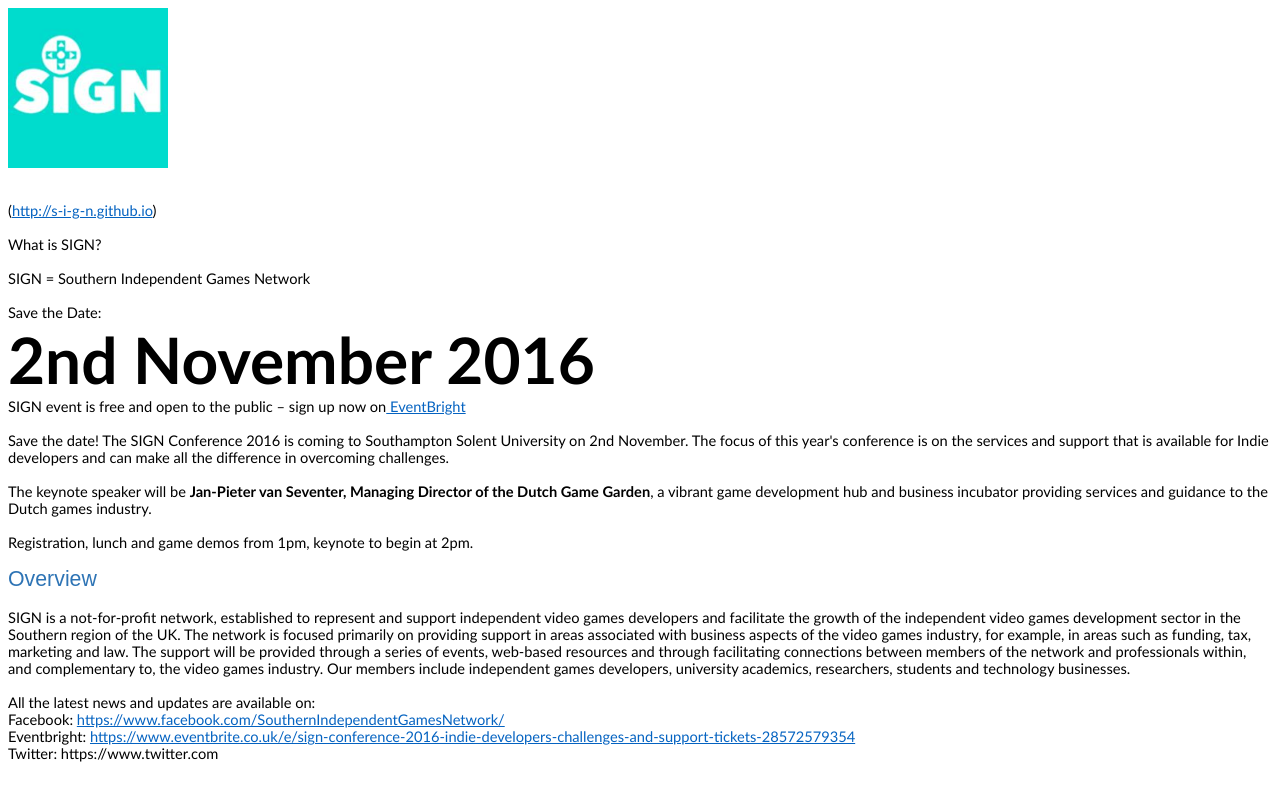
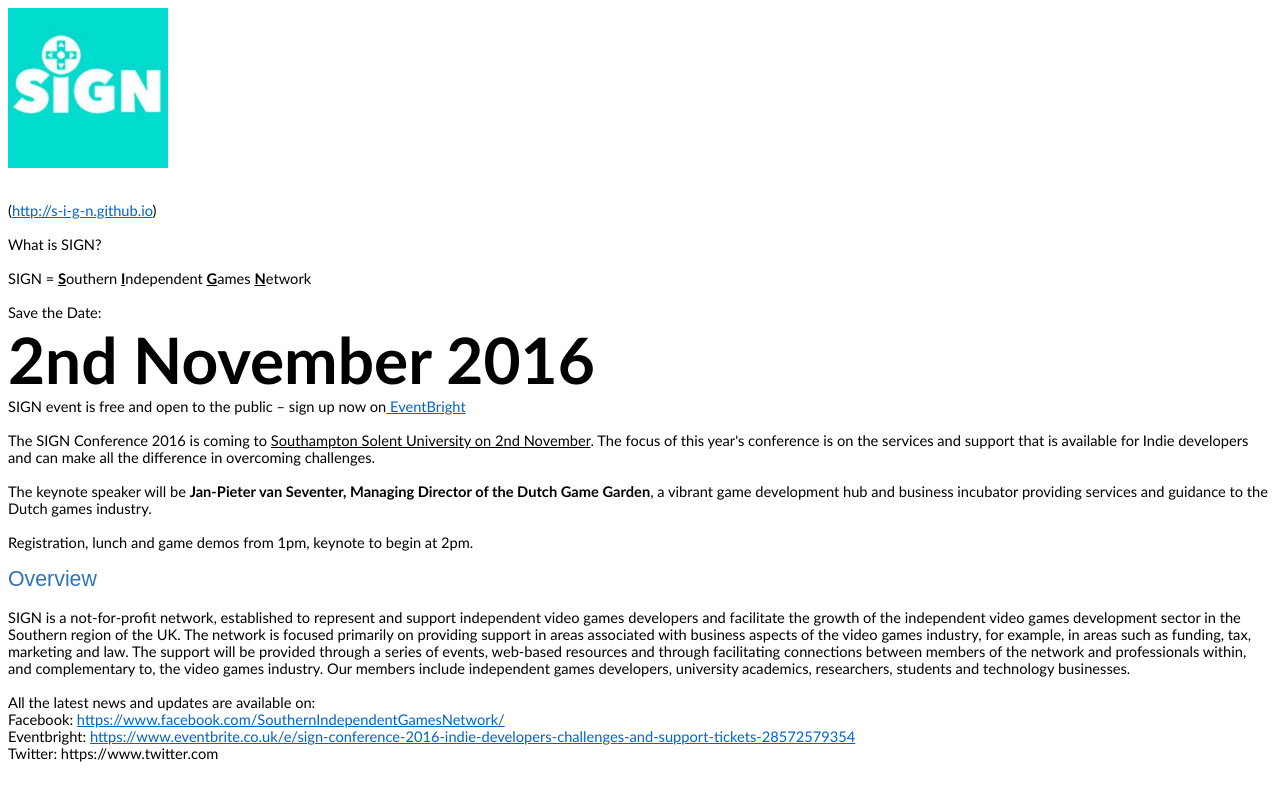
Before and after one commit to s-i-g-n/s-i-g-n.github.io, a plain HTML site: page index.htm in a window 1280 px wide. Shown: the top 800 px of the page. Drawn offline with Linux system fonts and the light colour scheme.

Commit message:
Update text.

```diff
--- a/index.htm
+++ b/index.htm
@@ -79,7 +79,8 @@ alt="https://scontent-lhr3-1.xx.fbcdn.net/v/t1.0-1/p160x160/10917089_31301521556
 
 <p class=MsoNormal>&nbsp;</p>
 
-<p class=MsoNormal>SIGN = Southern Independent Games Network</p>
+<p class=MsoNormal>SIGN = <b><u>S</u></b>outhern <b><u>I</u></b>ndependent <b><u>G</u></b>ames
+<b><u>N</u></b>etwork</p>
 
 <p class=MsoNormal>&nbsp;</p>
 
@@ -94,10 +95,10 @@ EventBright</a></p>
 
 <p class=MsoNormal>&nbsp;</p>
 
-<p class=MsoNormal>Save the date! The SIGN Conference 2016 is coming to
-Southampton Solent University on 2nd November. The focus of this year's
-conference is on the services and support that is available for Indie
-developers and can make all the difference in overcoming challenges. </p>
+<p class=MsoNormal>The SIGN Conference 2016 is coming to <u>Southampton Solent
+University on 2nd November</u>. The focus of this year's conference is on the
+services and support that is available for Indie developers and can make all
+the difference in overcoming challenges. </p>
 
 <p class=MsoNormal>&nbsp;</p>
 
```
Also changed, not shown: 1 other file.
